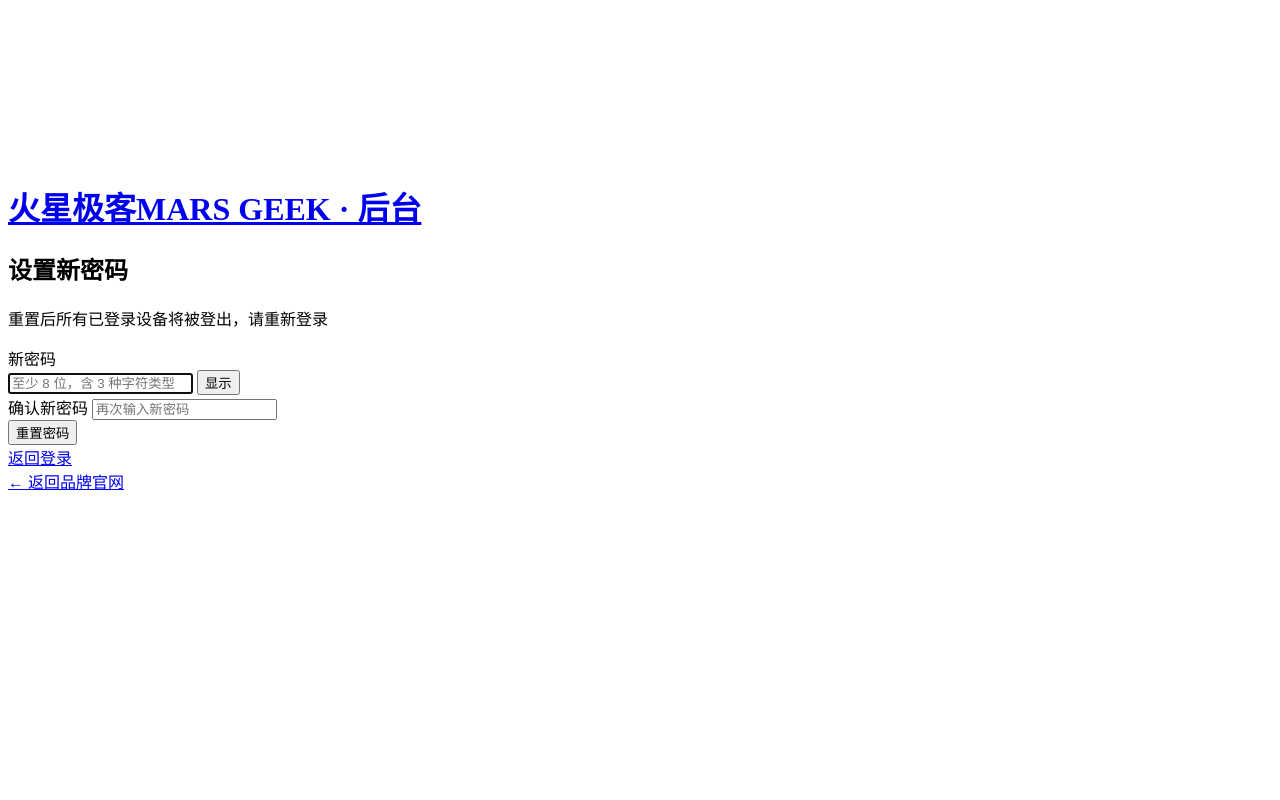
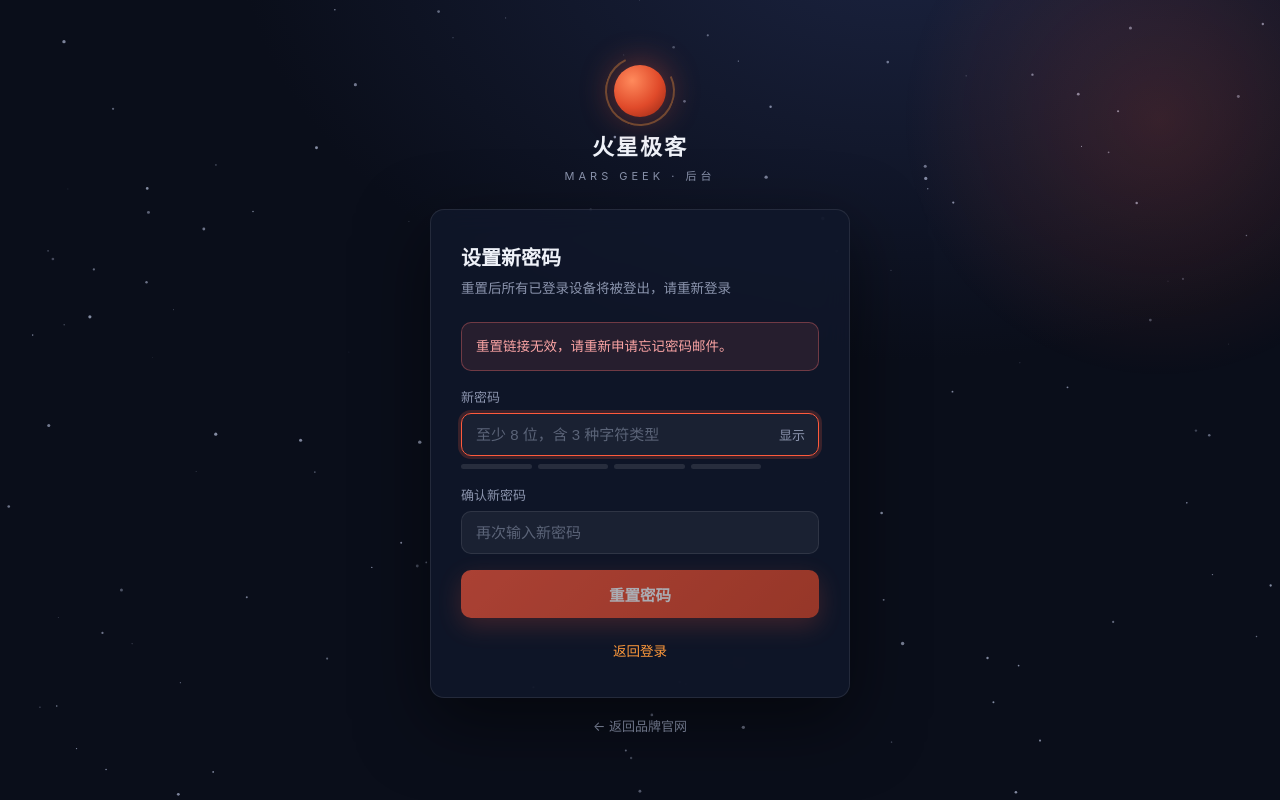
Before and after one commit to curzydj8/mars-geek, a website: page reset.html in a window 1280 px wide. Drawn offline with Linux system fonts and the light colour scheme; the site is published under a folder, as on GitHub Pages, so addresses that start at the root find nothing.

Commit message:
deploy reset.html

```diff
--- a/reset.html
+++ b/reset.html
@@ -4,14 +4,14 @@
 <meta charset="UTF-8">
 <meta name="viewport" content="width=device-width, initial-scale=1.0">
 <title>重置密码 · 火星极客 Mars Geek</title>
-<link rel="stylesheet" href="/assets/css/auth.css">
+<link rel="stylesheet" href="assets/css/auth.css">
 </head>
 <body>
 <canvas id="stars"></canvas>
 <div class="mars-glow"></div>
 <div class="wrap">
   <div class="brand">
-    <a href="/"><div class="logo"></div>
+    <a href="index.html"><div class="logo"></div>
     <h1>火星极客<span class="en">MARS GEEK · 后台</span></h1></a>
   </div>
   <div class="card">
@@ -35,12 +35,12 @@
       </div>
       <button class="btn" id="submitBtn" type="submit"><span class="spinner"></span><span class="btn-text">重置密码</span></button>
     </form>
-    <div class="links"><a href="/login.html">返回登录</a></div>
+    <div class="links"><a href="login.html">返回登录</a></div>
   </div>
-  <div class="back-home"><a href="/">← 返回品牌官网</a></div>
+  <div class="back-home"><a href="index.html">← 返回品牌官网</a></div>
 </div>
-<script src="/assets/js/api.js"></script>
-<script src="/assets/js/auth.js"></script>
+<script src="assets/js/api.js"></script>
+<script src="assets/js/auth.js"></script>
 <script>
 (function () {
   'use strict';
```
